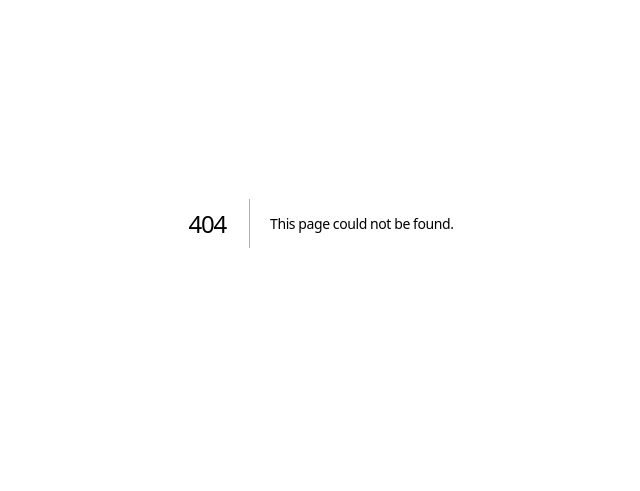
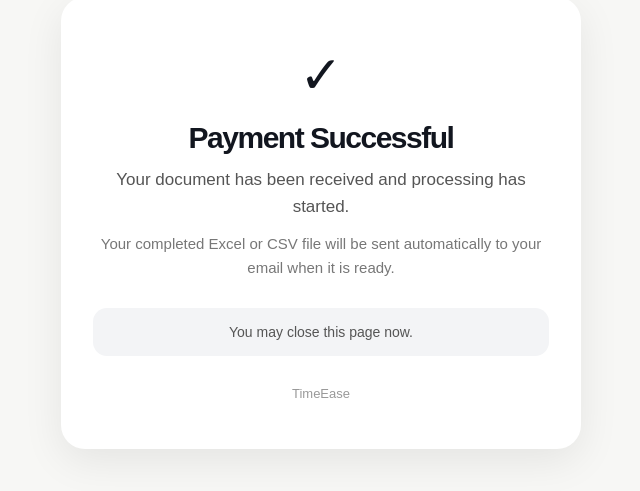
Before and after one commit to goplanetdigital/timeease-web, a Next.js app: page /payment-success in a window 1280 px wide. Before the commit this address had no page. Shown: the part 177-668 px from the top of the page, without its empty margins (319-959 px from the left). Built offline with nearby package versions, Linux system fonts and the light colour scheme.

Commit message:
Add payment success page

```diff
--- /dev/null
+++ b/app/payment-success/page.tsx
@@ -0,0 +1,72 @@
+export default function PaymentSuccessPage() {
+  return (
+    <main
+      style={{
+        minHeight: "100vh",
+        display: "flex",
+        alignItems: "center",
+        justifyContent: "center",
+        background: "#f7f7f5",
+        padding: "24px",
+        fontFamily: "Arial, sans-serif",
+      }}
+    >
+      <div
+        style={{
+          width: "100%",
+          maxWidth: "520px",
+          background: "#ffffff",
+          borderRadius: "24px",
+          padding: "48px 32px",
+          textAlign: "center",
+          boxShadow: "0 12px 40px rgba(0,0,0,0.08)",
+        }}
+      >
+        <div style={{ fontSize: "52px", marginBottom: "18px" }}>✓</div>
+
+        <h1 style={{ fontSize: "30px", margin: "0 0 14px" }}>
+          Payment Successful
+        </h1>
+
+        <p
+          style={{
+            fontSize: "17px",
+            lineHeight: 1.6,
+            color: "#555",
+            marginBottom: "12px",
+          }}
+        >
+          Your document has been received and processing has started.
+        </p>
+
+        <p
+          style={{
+            fontSize: "15px",
+            lineHeight: 1.6,
+            color: "#777",
+            marginBottom: "28px",
+          }}
+        >
+          Your completed Excel or CSV file will be sent automatically to your
+          email when it is ready.
+        </p>
+
+        <div
+          style={{
+            background: "#f3f4f6",
+            borderRadius: "14px",
+            padding: "16px",
+            fontSize: "14px",
+            color: "#555",
+          }}
+        >
+          You may close this page now.
+        </div>
+
+        <div style={{ marginTop: "30px", fontSize: "13px", color: "#999" }}>
+          TimeEase
+        </div>
+      </div>
+    </main>
+  );
+}
```
